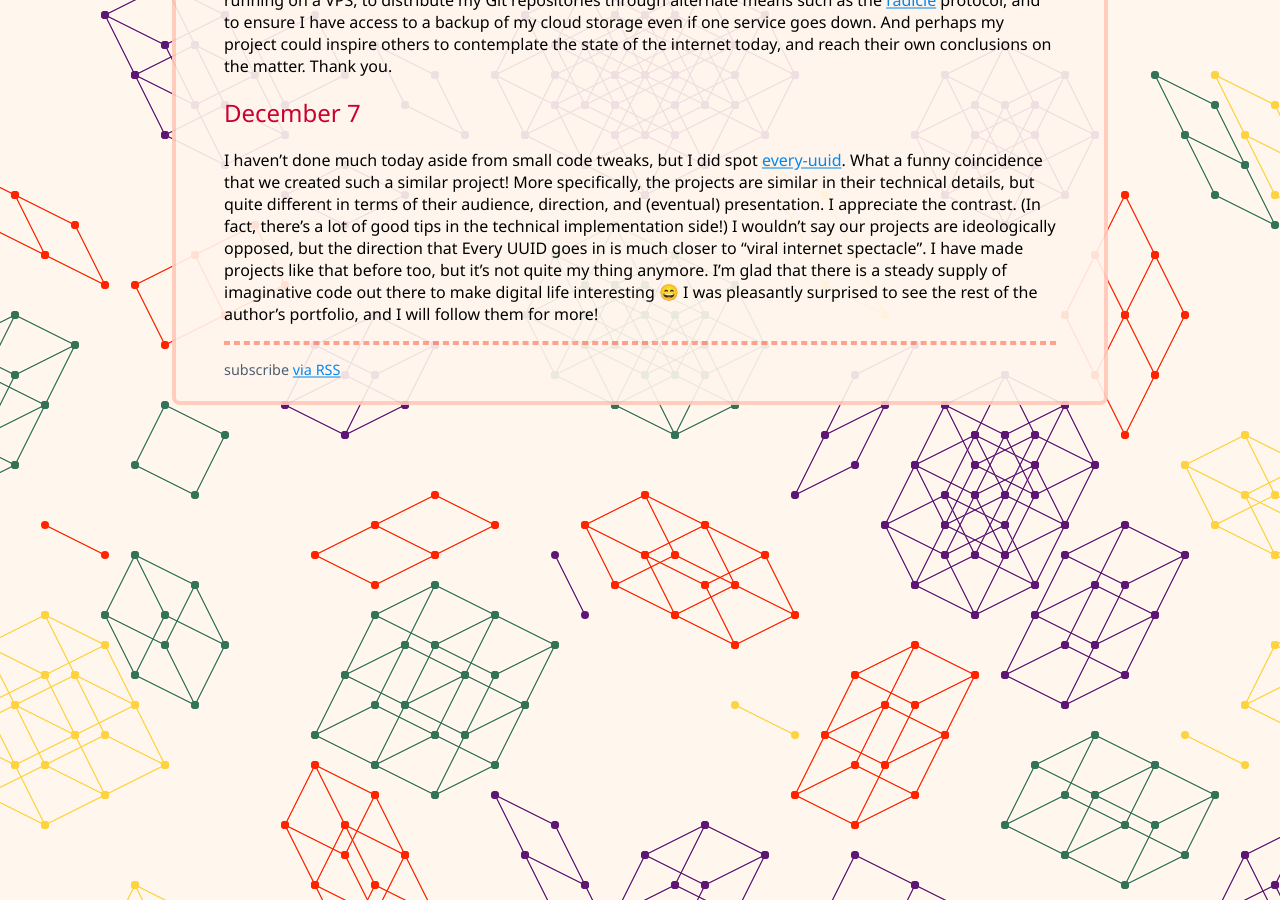
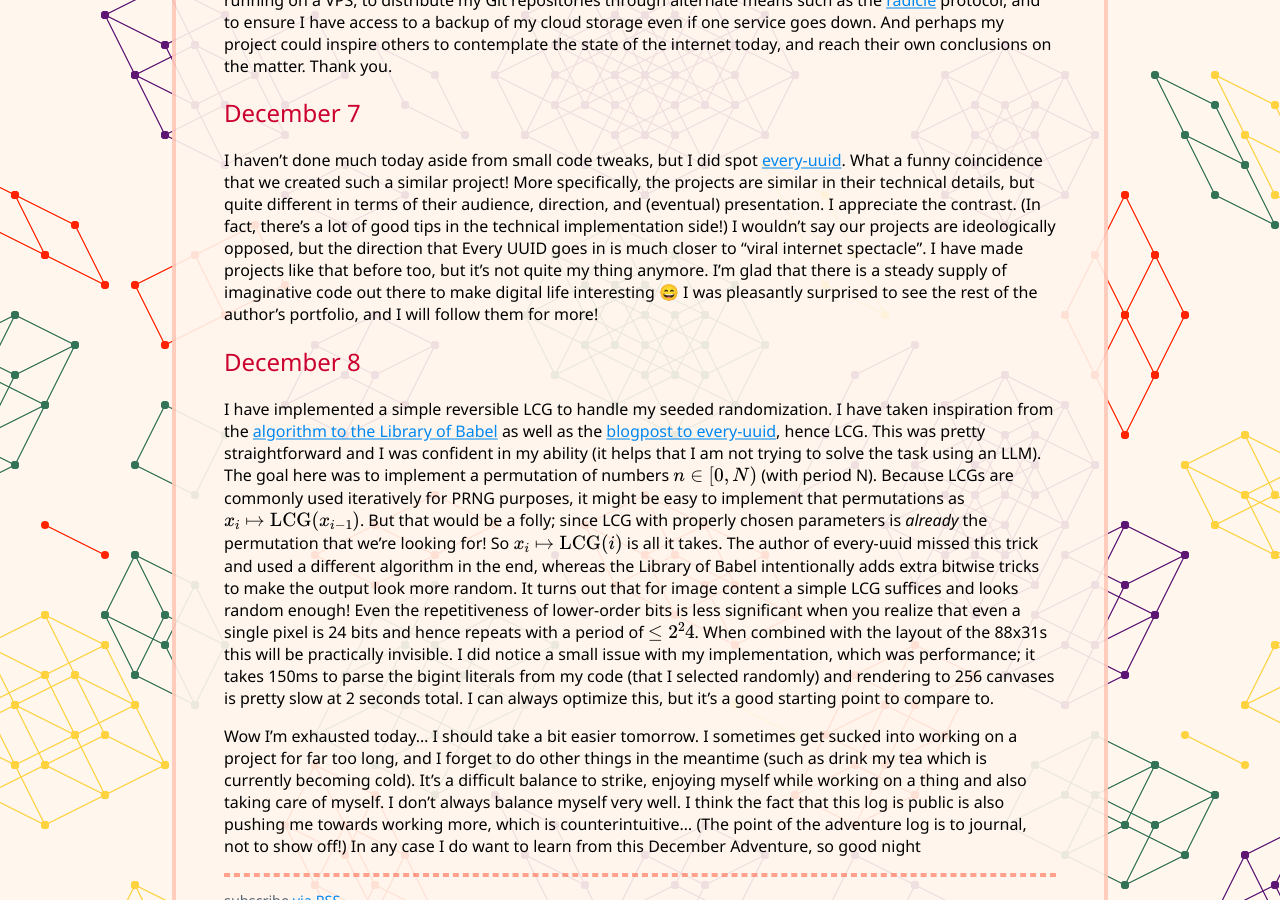
Before and after one commit to RocketRace/rocketrace.github.io, a Jekyll site: the page built from decadv-2024.md, in a window 1280 px wide and 900 px high, scrolled down 2902 px. Built offline with Jekyll 4.4.1, drawn with Linux system fonts in a browser that asks for light colours; formulas are drawn with MathJax 3.

Commit message:
december 8

```diff
--- a/decadv-2024.md
+++ b/decadv-2024.md
@@ -165,7 +165,51 @@ goes down. And perhaps my project could inspire others to contemplate the state
 of the internet today, and reach their own conclusions on the matter. Thank you.
 
 ## December 7
-I haven't done much today aside from small code tweaks, but I did spot [every-uuid][every-uuid]. What a funny coincidence that we created such a similar project! More specifically, the projects are similar in their technical details, but quite different in terms of their audience, direction, and (eventual) presentation. I appreciate the contrast. (In fact, there's a lot of good tips in the technical implementation side!) I wouldn't say our projects are ideologically opposed, but the direction that Every UUID goes in is much closer to "viral internet spectacle". I have made projects like that before too, but it's not quite my thing anymore. I'm glad that there is a steady supply of imaginative code out there to make digital life interesting 😄 I was pleasantly surprised to see the rest of the author's portfolio, and I will follow them for more!
+I haven't done much today aside from small code tweaks, but I did spot
+[every-uuid][every-uuid]. What a funny coincidence that we created such a
+similar project! More specifically, the projects are similar in their technical
+details, but quite different in terms of their audience, direction, and
+(eventual) presentation. I appreciate the contrast. (In fact, there's a lot of
+good tips in the technical implementation side!) I wouldn't say our projects
+are ideologically opposed, but the direction that Every UUID goes in is much
+closer to "viral internet spectacle". I have made projects like that before
+too, but it's not quite my thing anymore. I'm glad that there is a steady
+supply of imaginative code out there to make digital life interesting 😄 I was
+pleasantly surprised to see the rest of the author's portfolio, and I will
+follow them for more!
+
+## December 8
+I have implemented a simple reversible LCG to handle my seeded randomization.
+I have taken inspiration from the [algorithm to the Library of Babel][lob algo]
+as well as the [blogpost to every-uuid][every-uuid blog], hence LCG.
+This was pretty straightforward and I was confident in my ability (it helps
+that I am not trying to solve the task using an LLM). The goal here was to
+implement a permutation of numbers $n \in [0, N)$ (with period N). Because
+LCGs are commonly used iteratively for PRNG purposes, it might be easy to
+implement that permutations as $x_i \mapsto \text{LCG}(x_{i-1})$. But that would
+be a folly; since LCG with properly chosen parameters is *already* the
+permutation that we're looking for! So $x_i \mapsto \text{LCG}(i)$ is all it
+takes. The author of every-uuid missed this trick and used a different
+algorithm in the end, whereas the Library of Babel intentionally adds extra
+bitwise tricks to make the output look more random. It turns out that for
+image content a simple LCG suffices and looks random enough! Even the
+repetitiveness of lower-order bits is less significant when you realize that
+even a single pixel is 24 bits and hence repeats with a period of $\le 2^24$.
+When combined with the layout of the 88x31s this will be practically invisible.
+I did notice a small issue with my implementation, which was performance; it
+takes 150ms to parse the bigint literals from my code (that I selected randomly)
+and rendering to 256 canvases is pretty slow at 2 seconds total. I can always
+optimize this, but it's a good starting point to compare to.
+
+Wow I'm exhausted today... I should take a bit easier tomorrow. I sometimes get
+sucked into working on a project for far too long, and I forget to do other
+things in the meantime (such as drink my tea which is currently becoming cold).
+It's a difficult balance to strike, enjoying myself while working on a thing and
+also taking care of myself. I don't always balance myself very well. I think the
+fact that this log is public is also pushing me towards working more, which is
+counterintuitive... (The point of the adventure log is to journal, not to show
+off!) In any case I do want to learn from this December Adventure, so good night
+
 
 [decadv]: https://eli.li/december-adventure
 [aoc]: https://adventofcode.com/
@@ -185,3 +229,6 @@ I haven't done much today aside from small code tweaks, but I did spot [every-uu
 [radicle]: https://radicle.xyz
 
 [every-uuid]: https://everyuuid.com/
+
+[lob algo]: https://github.com/librarianofbabel/libraryofbabel.info-algo
+[every-uuid blog]: https://eieio.games/blog/writing-down-every-uuid/
```
